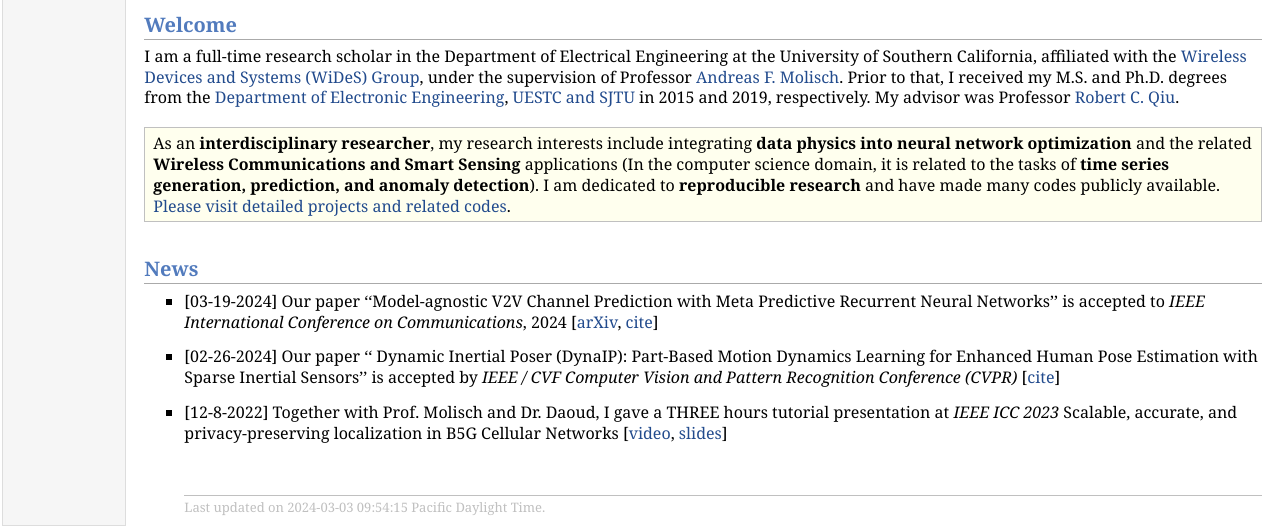
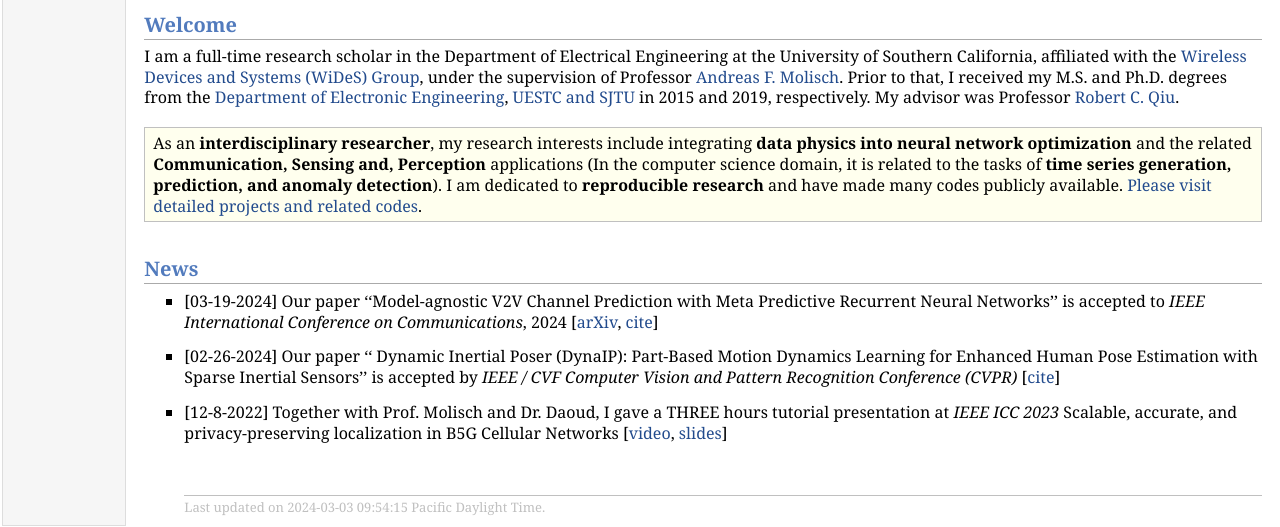
Before and after one commit to Leo-Chu/Leo-Chu.github.io, a plain HTML site: page index.html in a window 1280 px wide. Shown: the part 425-952 px from the top of the page. Drawn offline with Linux system fonts and the light colour scheme.

Commit message:
Update index.html

```diff
--- a/index.html
+++ b/index.html
@@ -51,7 +51,7 @@ Prior to that, I received my M.S.  and Ph.D. degrees from the
 <div class="infoblock">
 <div class="blockcontent">
 <p>As an <strong>interdisciplinary researcher</strong>, my research interests include integrating <strong> data physics into neural network optimization </strong> and
-  the related <strong> Wireless Communications and Smart Sensing </strong>applications
+  the related <strong> Communication, Sensing and, Perception </strong>applications
   (In the computer science domain, it is related to the tasks of <strong>time series generation, prediction, and anomaly detection</strong>).
   I am dedicated to <strong>reproducible research </strong> and have made many codes publicly available.
  <a href="https://github.com/Leo-Chu" target=&ldquo;blank&rdquo;>Please visit detailed projects and related codes</a>.
```
